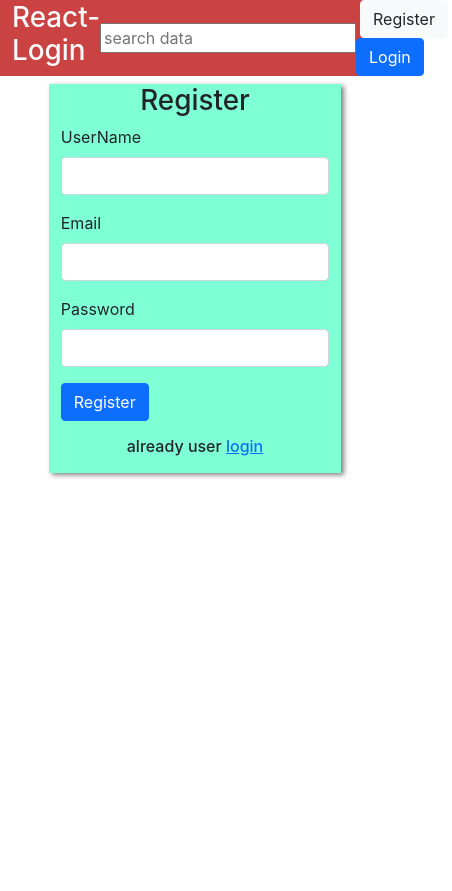
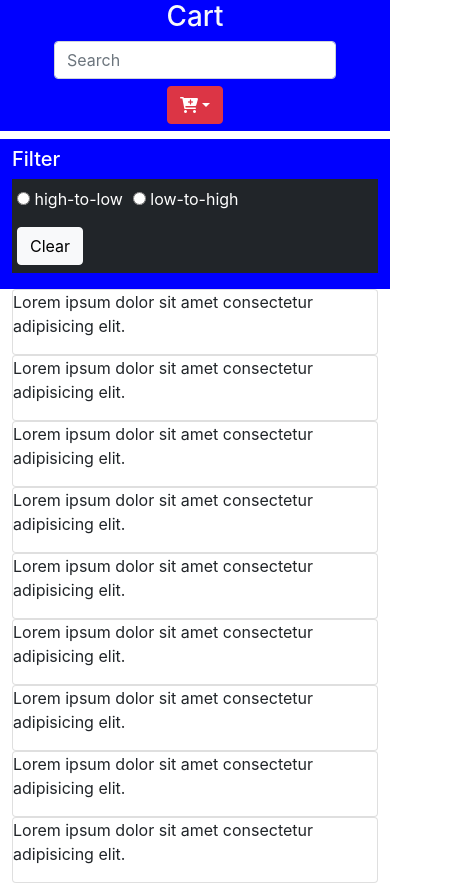
Before and after one commit to vishal1605/React-js-Projects, a React (Create React App) app: page / in a window 390 px wide. Shown: the whole page, 452 px wide, since content can reach past the window. Before the commit the page ends 844 px from the top, so only its background shows below. Built offline with nearby package versions, Linux system fonts and the light colour scheme.

Commit message:
Cart project layout setup

```diff
--- a/src/App.js
+++ b/src/App.js
@@ -1,14 +1,15 @@
 import React from 'react'
 import { BrowserRouter } from 'react-router-dom';
-import Parent from './login/Parent'
+// import IncreaseCounter from './experimentFile/IncreaseCounter';
+import Parent from './cart/Parent'
 
 function App() {
 
   return (
     <BrowserRouter>
       <Parent />
+    </BrowserRouter>
 
-    </BrowserRouter>
   )
 }
 
--- /dev/null
+++ b/src/cart/Cart.jsx
@@ -0,0 +1,14 @@
+import React from 'react'
+import Checkout from './Checkout'
+import SingleProduct from './SingleProduct'
+
+function Cart() {
+  return (
+    <div className="row cart-section">
+        <SingleProduct />
+        <Checkout />
+    </div>
+  )
+}
+
+export default Cart
--- /dev/null
+++ b/src/cart/Checkout.jsx
@@ -0,0 +1,13 @@
+import React from 'react'
+
+function Checkout() {
+  return (
+    <div className="col-4 total">
+        <h1>SubTotal</h1>
+        <h5>255</h5>
+        <button className="btn-btn-primary">Checkout</button>
+    </div>
+  )
+}
+
+export default Checkout
--- /dev/null
+++ b/src/cart/Content.jsx
@@ -0,0 +1,75 @@
+import React from 'react'
+
+function Content() {
+    return (
+        <div className="col-sm-9 col-12 content">
+            <div className="row cards">
+                <div className="col-sm-12 col-md-4 col-lg-3">
+                    <div className="card">
+                        <p>
+                            Lorem ipsum dolor sit amet consectetur adipisicing elit.
+                        </p>
+                    </div>
+                </div>
+                <div className="col-sm-12 col-md-4 col-lg-3">
+                    <div className="card">
+                        <p>
+                            Lorem ipsum dolor sit amet consectetur adipisicing elit.
+                        </p>
+                    </div>
+                </div>
+                <div className="col-sm-12 col-md-4 col-lg-3">
+                    <div className="card">
+                        <p>
+                            Lorem ipsum dolor sit amet consectetur adipisicing elit.
+                        </p>
+                    </div>
+                </div>
+                <div className="col-sm-12 col-md-4 col-lg-3">
+                    <div className="card">
+                        <p>
+                            Lorem ipsum dolor sit amet consectetur adipisicing elit.
+                        </p>
+                    </div>
+                </div>
+                <div className="col-sm-12 col-md-4 col-lg-3">
+                    <div className="card">
+                        <p>
+                            Lorem ipsum dolor sit amet consectetur adipisicing elit.
+                        </p>
+                    </div>
+                </div>
+                <div className="col-sm-12 col-md-4 col-lg-3">
+                    <div className="card">
+                        <p>
+                            Lorem ipsum dolor sit amet consectetur adipisicing elit.
+                        </p>
+                    </div>
+                </div>
+                <div className="col-sm-12 col-md-4 col-lg-3">
+                    <div className="card">
+                        <p>
+                            Lorem ipsum dolor sit amet consectetur adipisicing elit.
+                        </p>
+                    </div>
+                </div>
+                <div className="col-sm-12 col-md-4 col-lg-3">
+                    <div className="card">
+                        <p>
+                            Lorem ipsum dolor sit amet consectetur adipisicing elit.
+                        </p>
+                    </div>
+                </div>
+                <div className="col-sm-12 col-md-4 col-lg-3">
+                    <div className="card">
+                        <p>
+                            Lorem ipsum dolor sit amet consectetur adipisicing elit.
+                        </p>
+                    </div>
+                </div>
+            </div>
+        </div>
+    )
+}
+
+export default Content
--- /dev/null
+++ b/src/cart/Header.jsx
@@ -0,0 +1,37 @@
+import React from 'react'
+import { Link } from 'react-router-dom'
+
+function Header() {
+    return (
+        <div className="row nav">
+            <div className="col">
+                <div className="logo">
+                    <h1><Link className='text-light' style={{"textDecoration":"none"}} to='/'>Cart</Link></h1>
+                </div>
+                <div className="search-bar">
+                <input className="form-control me-2" type="search" placeholder="Search" aria-label="Search" />
+
+                </div>
+
+                <div className="cart-section">
+
+                    <button type="button" className="btn btn-danger dropdown-toggle" data-bs-toggle="dropdown" aria-expanded="false">
+                    <i className="fa-solid fa-cart-plus"></i>
+                    </button>
+                    <ul className="dropdown-menu">
+                        <li className='dropdown-item'>
+                            Action
+                        </li>
+                        <li className='dropdown-item'>Action</li>
+                        <li className='dropdown-item'>Action</li>
+                        <li className='dropdown-item cart-btn'><Link className='btn btn-primary' to='cart'>Go To Cart</Link></li>
+
+                    </ul>
+                </div>
+
+            </div>
+        </div>
+    )
+}
+
+export default Header
--- /dev/null
+++ b/src/cart/Main.jsx
@@ -0,0 +1,14 @@
+import React from 'react'
+import Content from './Content'
+import Sidebar from './Sidebar'
+
+function Main() {
+  return (
+    <div className="row main-content my-2">
+        <Sidebar />
+        <Content />
+    </div>
+  )
+}
+
+export default Main
--- /dev/null
+++ b/src/cart/Parent.jsx
@@ -0,0 +1,20 @@
+import React from 'react'
+import { Route, Routes } from 'react-router-dom'
+import Cart from './Cart'
+import Header from './Header'
+import Main from './Main'
+import './parent.css'
+
+function Parent() {
+  return (
+    <div className="container">
+        <Header />
+        <Routes>
+            <Route path='/' element={<Main />} />
+            <Route path='cart' element={<Cart />} />
+        </Routes>
+    </div>
+  )
+}
+
+export default Parent
--- /dev/null
+++ b/src/cart/Sidebar.jsx
@@ -0,0 +1,20 @@
+import React from 'react'
+
+function Sidebar() {
+    return (
+        <div className="col-sm-3 col-12 side-bar">
+            <h5 className='pt-2'>Filter</h5>
+            <ul className='list bg-dark py-2'>
+                <form >
+                    <li><input type="radio" name="group1" id="high-to-low" />&nbsp;<label htmlFor="high-to-low">high-to-low</label></li>
+                    <li><input type="radio" name="group1" id="low-to-high" />&nbsp;<label htmlFor="low-to-high">low-to-high</label></li><br/>
+                    <button className='btn btn-light mt-3' type="reset">Clear</button>
+
+                </form>
+
+            </ul>
+        </div>
+    )
+}
+
+export default Sidebar
--- /dev/null
+++ b/src/cart/SingleProduct.jsx
@@ -0,0 +1,16 @@
+import React from 'react'
+
+function SingleProduct() {
+  return (
+    <div className="col-8 products">
+        <div className="single-product">
+            <p>
+                Lorem ipsum dolor sit amet consectetur adipisicing elit. Cumque, velit? Tempora debitis impedit dolor sit sint iste dolore reiciendis explicabo. Eius hic veniam excepturi beatae cumque nostrum harum repellendus accusamus at ea ipsam minima quos,
+                 corporis quidem explicabo velit porro exercitationem molestiae! Dicta officiis ad veritatis illo. Praesentium, consectetur quasi!
+            </p>
+        </div>
+    </div>
+  )
+}
+
+export default SingleProduct
--- /dev/null
+++ b/src/cart/parent.css
@@ -0,0 +1,55 @@
+.container .nav .col{
+    background-color: blue;
+    display: flex;
+    justify-content: space-between;
+    align-items: center;
+}
+
+.container .main-content .side-bar{
+    background-color: blue;
+    color: white;
+    /* height: 350px */
+}
+.container .main-content .side-bar ul{
+    list-style-type: none;
+    padding-left: 5px;
+}
+.container .nav .col .cart-section .dropdown-menu .cart-btn{
+    display: flex;
+    justify-content: center;
+
+}
+.container .nav .col .cart-section .dropdown-menu .cart-btn .btn{
+    display: block;
+    width: 100%;
+
+}
+.container .nav .col .cart-section .dropdown-menu .dropdown-item .cart-product{
+    display: flex;
+
+
+}
+
+
+@media screen and (max-width: 576px) {
+    /* .container .nav .col .search-bar{
+        display: none;
+    } */
+    .container .main-content .side-bar ul form li{
+        display: inline-block;
+        margin-right: 10px;
+
+    }
+
+}
+@media screen and (max-width: 400px) {
+    .container .nav .col{
+        display: flex;
+        flex-direction: column;
+    }
+    .container .nav .col .cart-section{
+        margin: 7px 0;
+    }
+
+
+}
```
Also changed, not shown: src/experimentFile/IncreaseCounter.jsx (added, +33 -0 lines).
